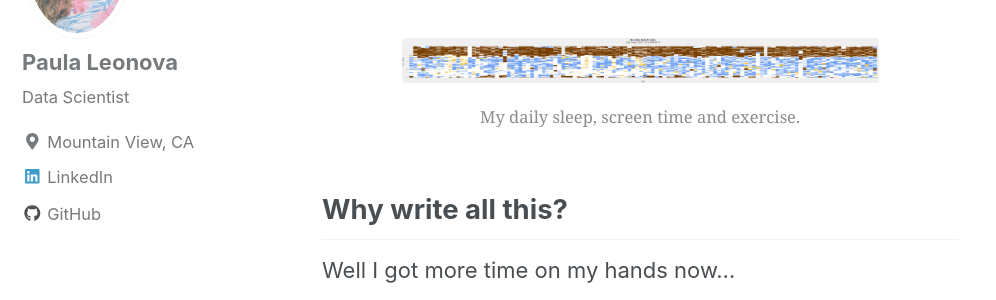
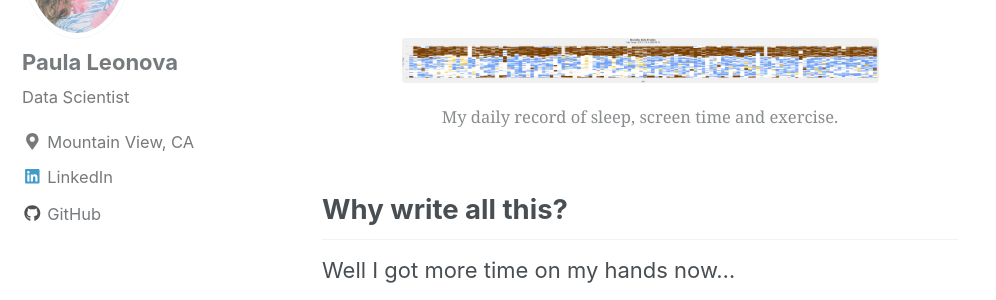
Before and after one commit to pleonova/pleonova.github.io, a Jekyll site: the page built from _posts/2020-05-16-shelter-in-place.md, in a window 1280 px wide and 900 px high, scrolled down 9420 px. Shown: the part 155-455 px from the top of the window, without its empty margins (0-996 px from the left). Built offline with Jekyll 4.4.1, drawn with Linux system fonts in a browser that asks for light colours; nearby versions of some CDN libraries.

Commit message:
Update image caption

```diff
--- a/_posts/2020-05-16-shelter-in-place.md
+++ b/_posts/2020-05-16-shelter-in-place.md
@@ -130,7 +130,7 @@ Despite all the changes, I feel extremely fortunate that my family is healthy (k
 <figure align="center">
 	<a href="/images/shelter-in-place/daily.png">
     <img src="/images/shelter-in-place/daily.png" style="width:75% !important;"></a>
-    <figcaption>My daily sleep, screen time and exercise.</figcaption>
+    <figcaption>My daily record of sleep, screen time and exercise.</figcaption>
 </figure>
 
 ## Why write all this?
```
